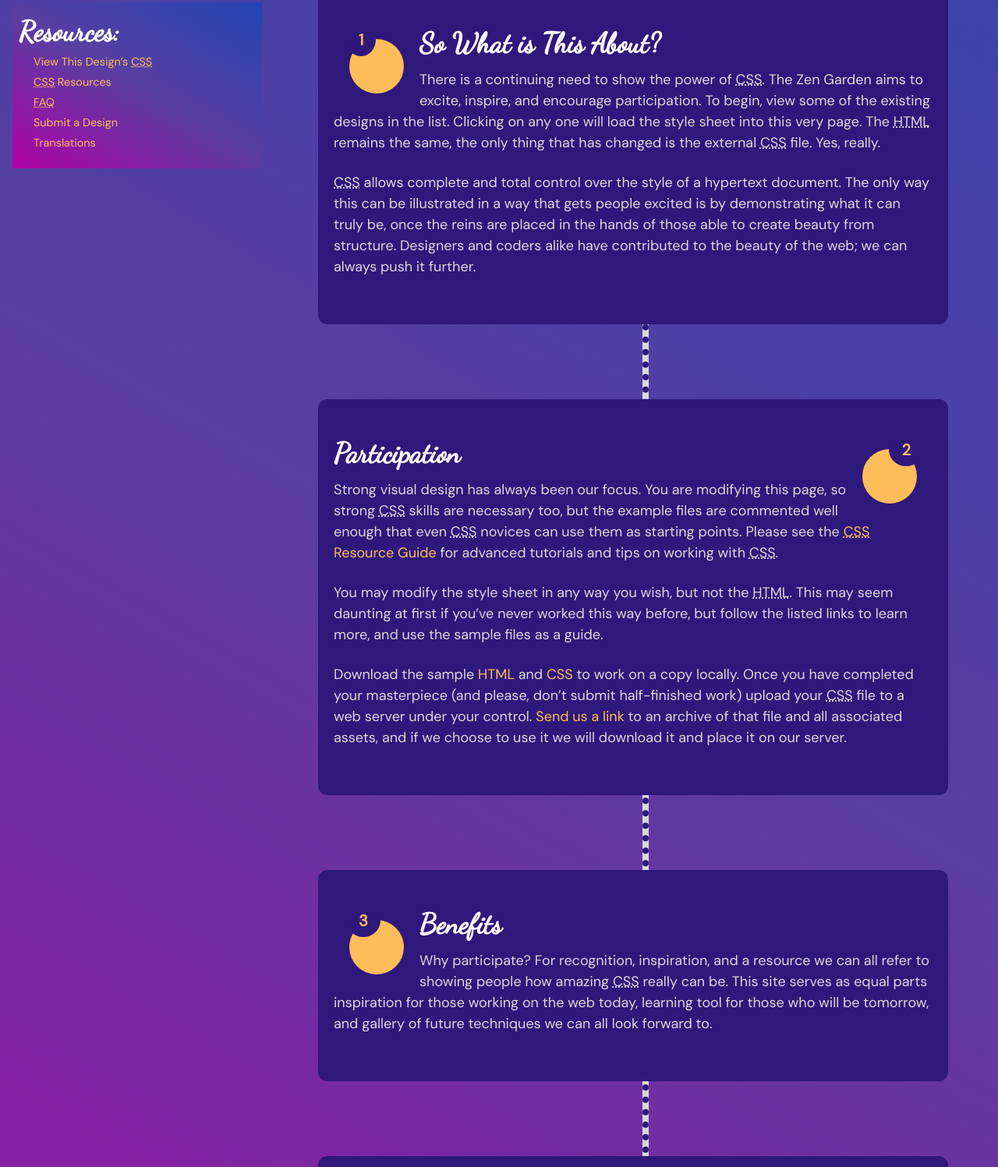
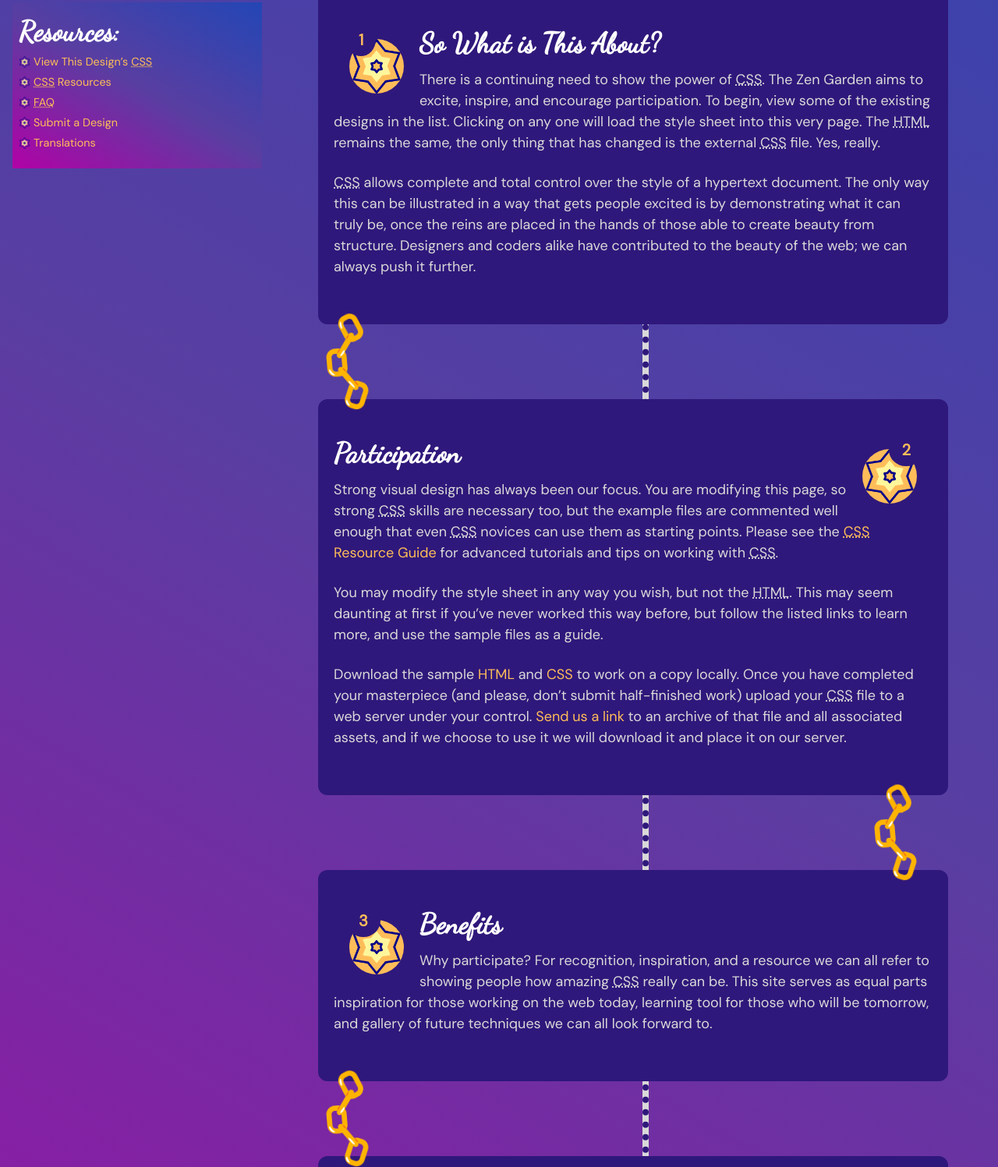
Before and after one commit to cprincec/wdd331r, a plain HTML site: page final-zengarden/index.html in a window 1280 px wide. Shown: the part 1077-2574 px from the top of the page at 78% size. Drawn offline with Linux system fonts and the light colour scheme; the site is published under a folder, as on GitHub Pages, so addresses that start at the root find nothing.

Commit message:
compiled sass

```diff
--- a/final-zengarden/style.css
+++ b/final-zengarden/style.css
@@ -79,7 +79,7 @@ li::before {
   display: inline-block;
   width: 15px;
   height: 15px;
-  background-image: url("/final-zengarden/images/star.png");
+  background-image: url("./images/star.png");
   background-size: cover;
 }
 
@@ -129,7 +129,7 @@ header::before {
 header::after {
   content: "";
   display: block;
-  background-image: url("/final-zengarden/images/icons8-hang-80.-copypng.png");
+  background-image: url("./images/icons8-hang-80.-copypng.png");
   background-size: 90px 90px;
   background-repeat: no-repeat;
   width: 80px;
@@ -245,7 +245,7 @@ ul {
 
 .main > div::before {
   content: "";
-  background: #ffbd59 url("/final-zengarden/images/star.png") no-repeat;
+  background: #ffbd59 url("./images/star.png") no-repeat;
   background-size: cover;
   float: right;
   width: 70px;
@@ -359,7 +359,7 @@ aside > .wrapper > div {
   content: "";
   position: absolute;
   display: block;
-  background-image: url("/final-zengarden/images/link.png");
+  background-image: url("./images/link.png");
   background-repeat: no-repeat;
   background-size: contain;
   width: 150px;
```
